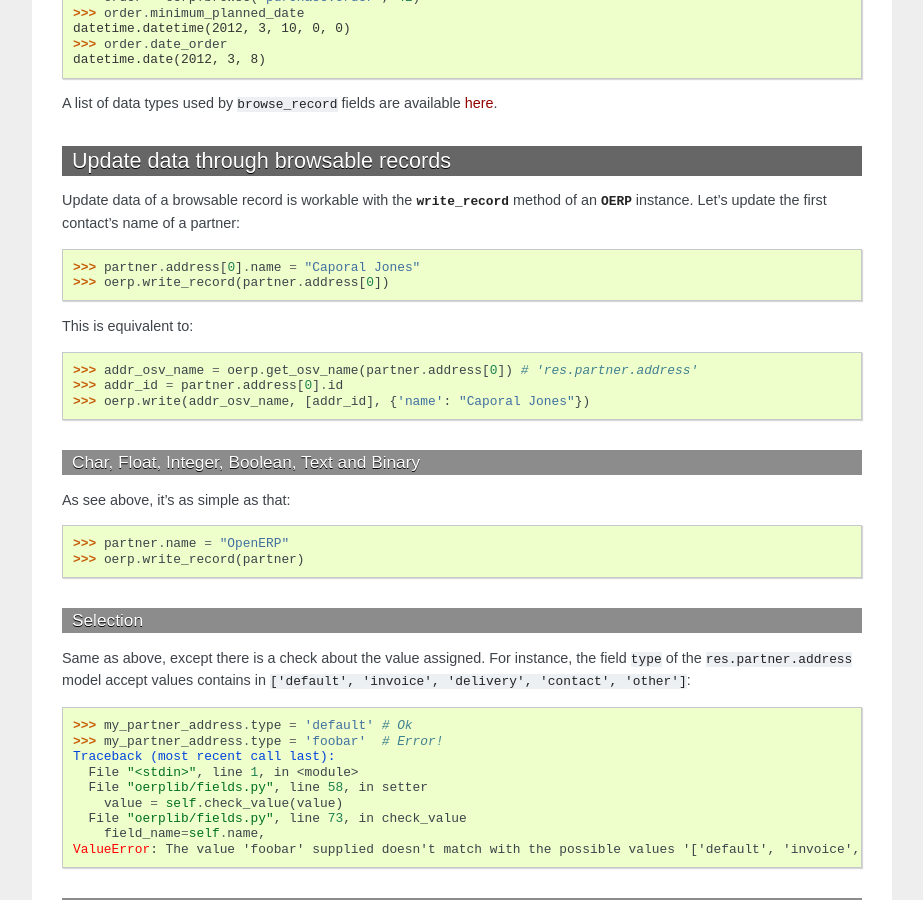
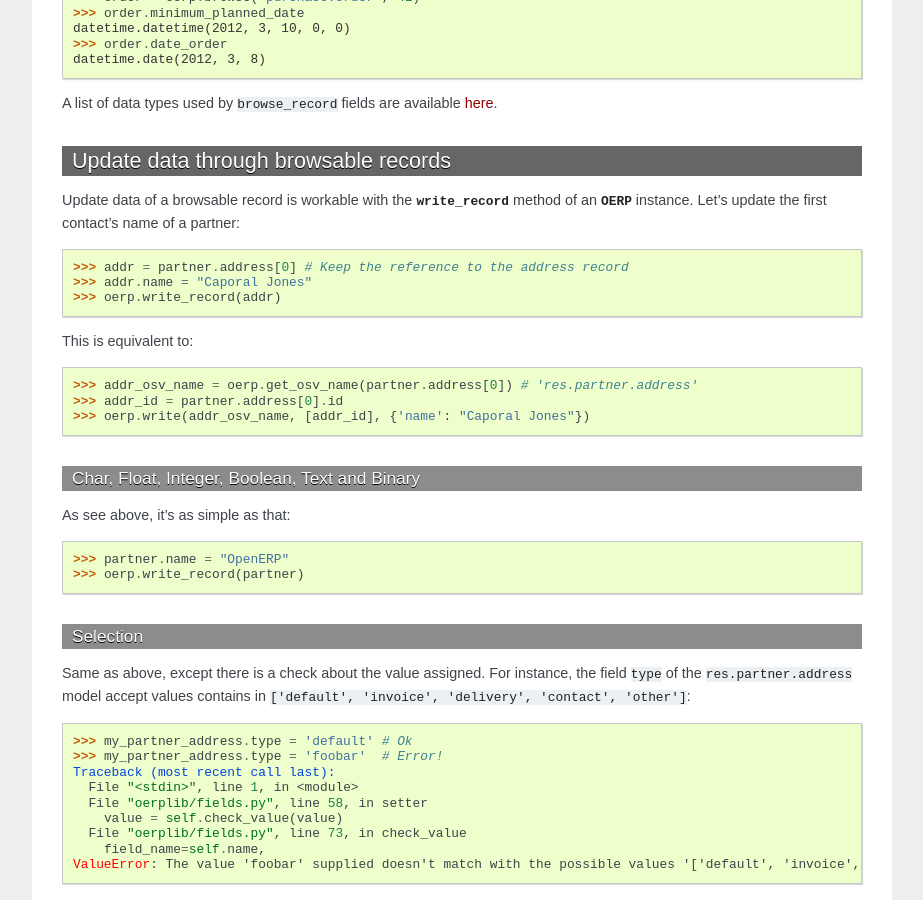
Before and after one commit to osiell/oerplib, a Sphinx documentation site: the page built from doc/source/tutorials.rst, in a window 1280 px wide and 900 px high, scrolled down 2261 px. Shown: the whole window, without its empty margins (198-1121 px from the left). Built offline with Sphinx 7.4.7, drawn with Linux system fonts in a browser that asks for light colours.

Commit message:
Documentation updated (tutorials and instructions to run unit tests) (merge from the 0.5 branch)

```diff
--- a/doc/source/download_install.rst
+++ b/doc/source/download_install.rst
@@ -49,6 +49,6 @@ To run unit tests from the project directory, run the following command::
 Then, set your parameters in order to indicate the `OpenERP` server on which
 you want to perform the tests, for instance::
 
-    PYTHONPATH=. ./tests.runtests.py --create_db --server 192.168.1.4
+    PYTHONPATH=. ./tests/runtests.py --create_db --server 192.168.1.4
 
 The name of the database created is 'oerplib-test' by default.
--- a/doc/source/tutorials.rst
+++ b/doc/source/tutorials.rst
@@ -150,8 +150,9 @@ Update data of a browsable record is workable with the
 :class:`OERP <oerplib.OERP>` instance. Let's update the first contact's
 name of a partner::
 
-    >>> partner.address[0].name = "Caporal Jones"
-    >>> oerp.write_record(partner.address[0])
+    >>> addr = partner.address[0] # Keep the reference to the address record
+    >>> addr.name = "Caporal Jones"
+    >>> oerp.write_record(addr)
 
 This is equivalent to::
 
```
